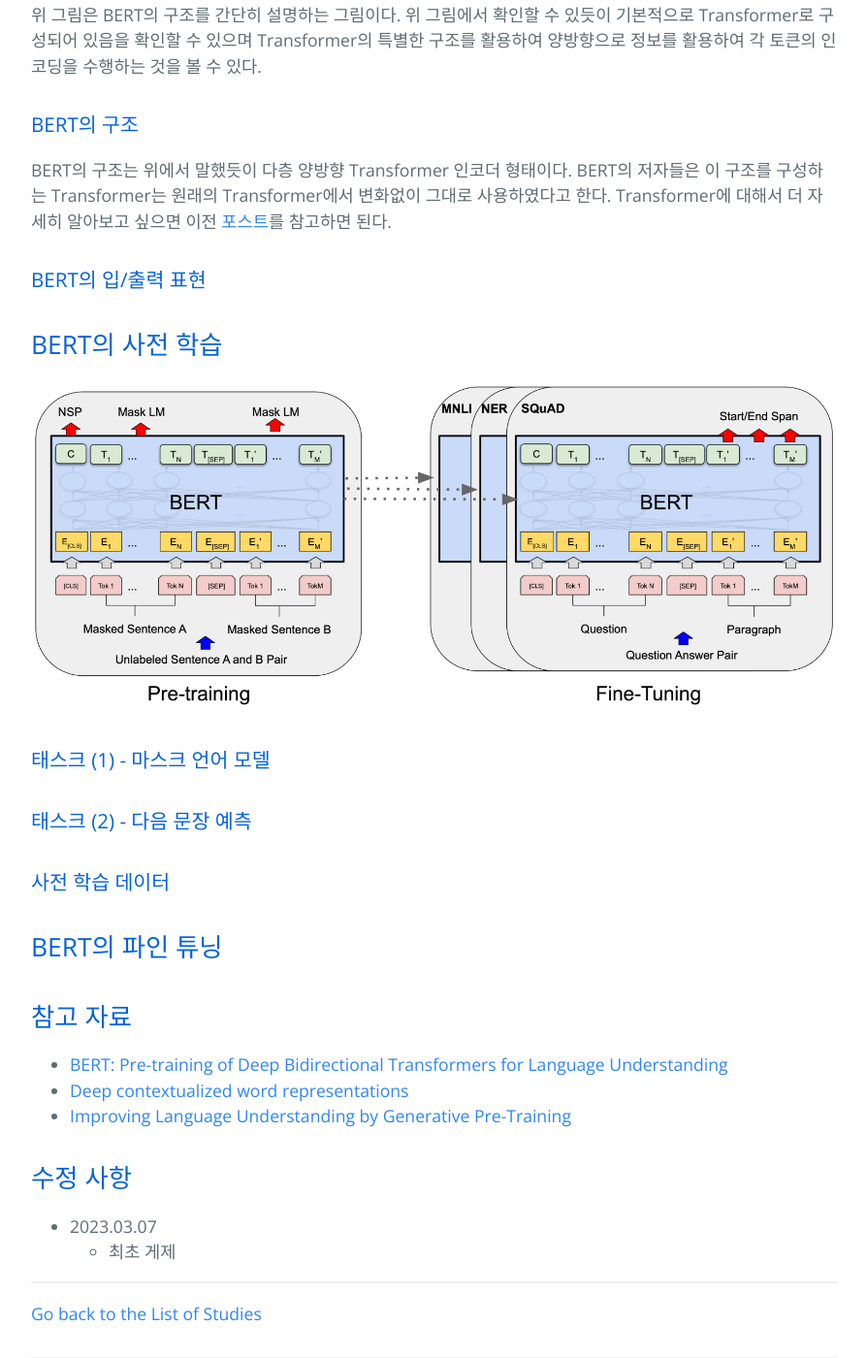
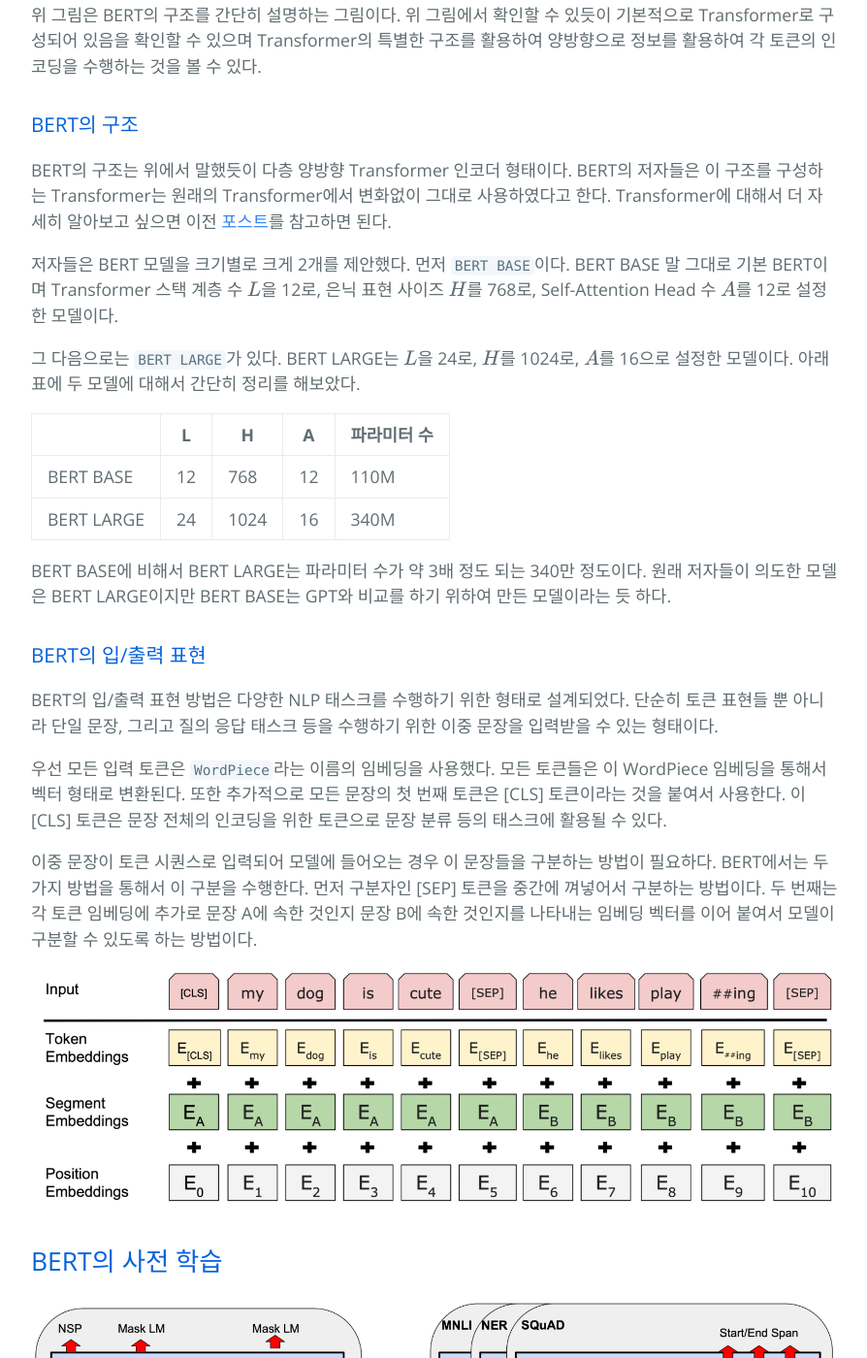
Before and after one commit to hcnoh/hcnoh.github.io, a Jekyll site: the page built from drafts/2023-03-07-nlp-04.md, in a window 1280 px wide and 1400 px high, scrolled down 5695 px. Shown: the whole window at 97% size, without its empty margins (192-1086 px from the left). Built offline with Jekyll 4.4.1, drawn with Linux system fonts in a browser that asks for light colours; comment, search, counter and statistics services are not loaded; some of the changed text lies outside the part shown.

Commit message:
BERT 작성중

```diff
--- a/drafts/2023-03-07-nlp-04.md
+++ b/drafts/2023-03-07-nlp-04.md
@@ -76,7 +76,7 @@
 ### OpenAI GPT
 그 다음으로는 비지도 파인 튜닝(Fine-Tunning) 접근이 있다. 파인 튜닝이란 사전 학습된 모델의 가중치에 Task-Specific한 새로운 데이터를 사전 학습용 데이터에 비해서 상대적으로 소량 활용하여 Task-Specific한 모델 가중치를 획득하는 작업을 말한다.
 
-초기 연구들은 비지도 파인 튜닝 접근을 위하여 사전 학습된 단어(토큰) 임베딩을 활용하는 정도였다. 반면 최근 연구들은 비지도 방식을 통해서 문장, 또는 문서에 대한 임베딩 모델에 대해 사전 학습을 시도하고 있다. 이러한 접근의 좋은 점은 매우 적은 매개변수만이 갱신이 되는 정도라서 파인 튜닝 과정이 매우 짧다는 점이다.
+초기 연구들은 비지도 파인 튜닝 접근을 위하여 사전 학습된 단어(토큰) 임베딩을 활용하는 정도였다. 반면 최근 연구들은 비지도 방식을 통해서 문장, 또는 문서에 대한 임베딩 모델에 대해 사전 학습을 시도하고 있다. 이러한 접근의 좋은 점은 매우 적은 파라미터만이 업데이트되는 정도라서 파인 튜닝 과정이 매우 짧다는 점이다.
 
 `OpenAI GPT`는 이러한 문장 수준의 사전 학습을 통해서 GLUE 벤치마크에서 다양한 문장 수준의 태스크에 대해 SOTA를 달성하였다.
 
@@ -121,7 +121,25 @@
 ### BERT의 구조
 BERT의 구조는 위에서 말했듯이 다층 양방향 Transformer 인코더 형태이다. BERT의 저자들은 이 구조를 구성하는 Transformer는 원래의 Transformer에서 변화없이 그대로 사용하였다고 한다. Transformer에 대해서 더 자세히 알아보고 싶으면 이전 [포스트](https://hcnoh.github.io/2023-02-25-nlp-03)를 참고하면 된다.
 
+저자들은 BERT 모델을 크기별로 크게 2개를 제안했다. 먼저 `BERT BASE`이다. BERT BASE 말 그대로 기본 BERT이며 Transformer 스택 계층 수 $$L$$을 12로, 은닉 표현 사이즈 $$H$$를 768로, Self-Attention Head 수 $$A$$를 12로 설정한 모델이다.
+
+그 다음으로는 `BERT LARGE`가 있다. BERT LARGE는 $$L$$을 24로, $$H$$를 1024로, $$A$$를 16으로 설정한 모델이다. 아래 표에 두 모델에 대해서 간단히 정리를 해보았다.
+
+|            | L  | H    | A  | 파라미터 수 |
+|--          |--  |--    |--  |--        |
+| BERT BASE  | 12 | 768  | 12 | 110M     |
+| BERT LARGE | 24 | 1024 | 16 | 340M     |
+
+BERT BASE에 비해서 BERT LARGE는 파라미터 수가 약 3배 정도 되는 340만 정도이다. 원래 저자들이 의도한 모델은 BERT LARGE이지만 BERT BASE는 GPT와 비교를 하기 위하여 만든 모델이라는 듯 하다.
+
 ### BERT의 입/출력 표현
+BERT의 입/출력 표현 방법은 다양한 NLP 태스크를 수행하기 위한 형태로 설계되었다. 단순히 토큰 표현들 뿐 아니라 단일 문장, 그리고 질의 응답 태스크 등을 수행하기 위한 이중 문장을 입력받을 수 있는 형태이다.
+
+우선 모든 입력 토큰은 `WordPiece`라는 이름의 임베딩을 사용했다. 모든 토큰들은 이 WordPiece 임베딩을 통해서 벡터 형태로 변환된다. 또한 추가적으로 모든 문장의 첫 번째 토큰은 [CLS] 토큰이라는 것을 붙여서 사용한다. 이 [CLS] 토큰은 문장 전체의 인코딩을 위한 토큰으로 문장 분류 등의 태스크에 활용될 수 있다.
+
+이중 문장이 토큰 시퀀스로 입력되어 모델에 들어오는 경우 이 문장들을 구분하는 방법이 필요하다. BERT에서는 두 가지 방법을 통해서 이 구분을 수행한다. 먼저 구분자인 [SEP] 토큰을 중간에 껴넣어서 구분하는 방법이다. 두 번째는 각 토큰 임베딩에 추가로 문장 A에 속한 것인지 문장 B에 속한 것인지를 나타내는 임베딩 벡터를 이어 붙여서 모델이 구분할 수 있도록 하는 방법이다.
+
+![BERT 입력 표현 방법](assets/img/2023-03-07-nlp-04/bert-input-representation.png)
 
 ## BERT의 사전 학습
 
```
Also changed, not shown: assets/img/2023-03-07-nlp-04/bert-input-representation.png (added), 1 other file.
